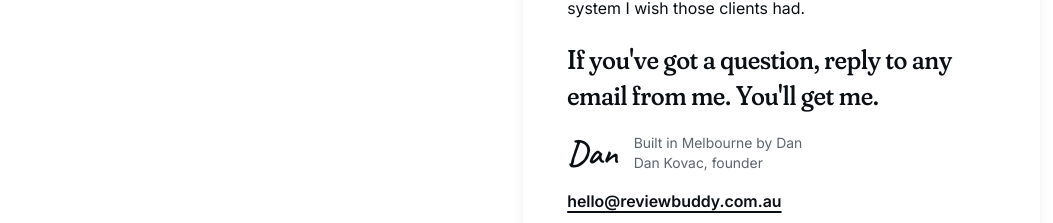
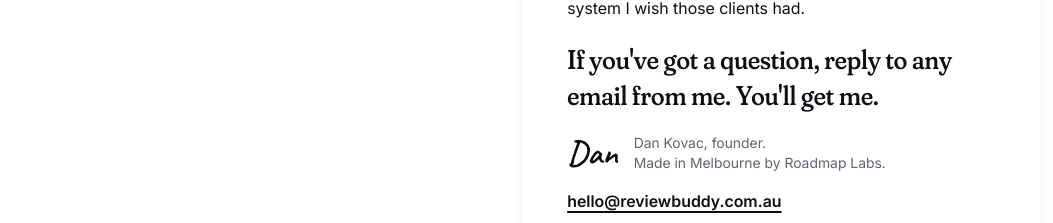
Before and after one commit to Dan-Kovac/ReviewBuddyWebsite, a Next.js app: page / in a window 1280 px wide. Shown: the part 9590-9813 px from the top of the page, without its empty margins (168-1221 px from the left). Built offline with nearby package versions, Linux system fonts and the light colour scheme; no server answers.

Commit message:
Use the approved founder sign-off next to the signature.
The white card now reads "Dan Kovac, founder. Made in Melbourne by Roadmap Labs." The Caveat Dan stays where it was, and the old Melbourne line is gone from the card HTML.

Co-authored-by: Dan Kovac <Dan-Kovac@users.noreply.github.com>

```diff
--- a/components/founder-note.tsx
+++ b/components/founder-note.tsx
@@ -47,8 +47,8 @@ export function FounderNote() {
             <div className="founder-signoff">
               <p className="founder-sign">Dan</p>
               <div className="founder-signoff-line">
-                <p>Built in Melbourne by Dan</p>
-                <p>Dan Kovac, founder</p>
+                <p>Dan Kovac, founder.</p>
+                <p>Made in Melbourne by Roadmap Labs.</p>
               </div>
             </div>
             <p className="mt-4 text-base font-semibold">
```
Also changed, not shown: 1 other file (tests, documents, lock files or other folders).
